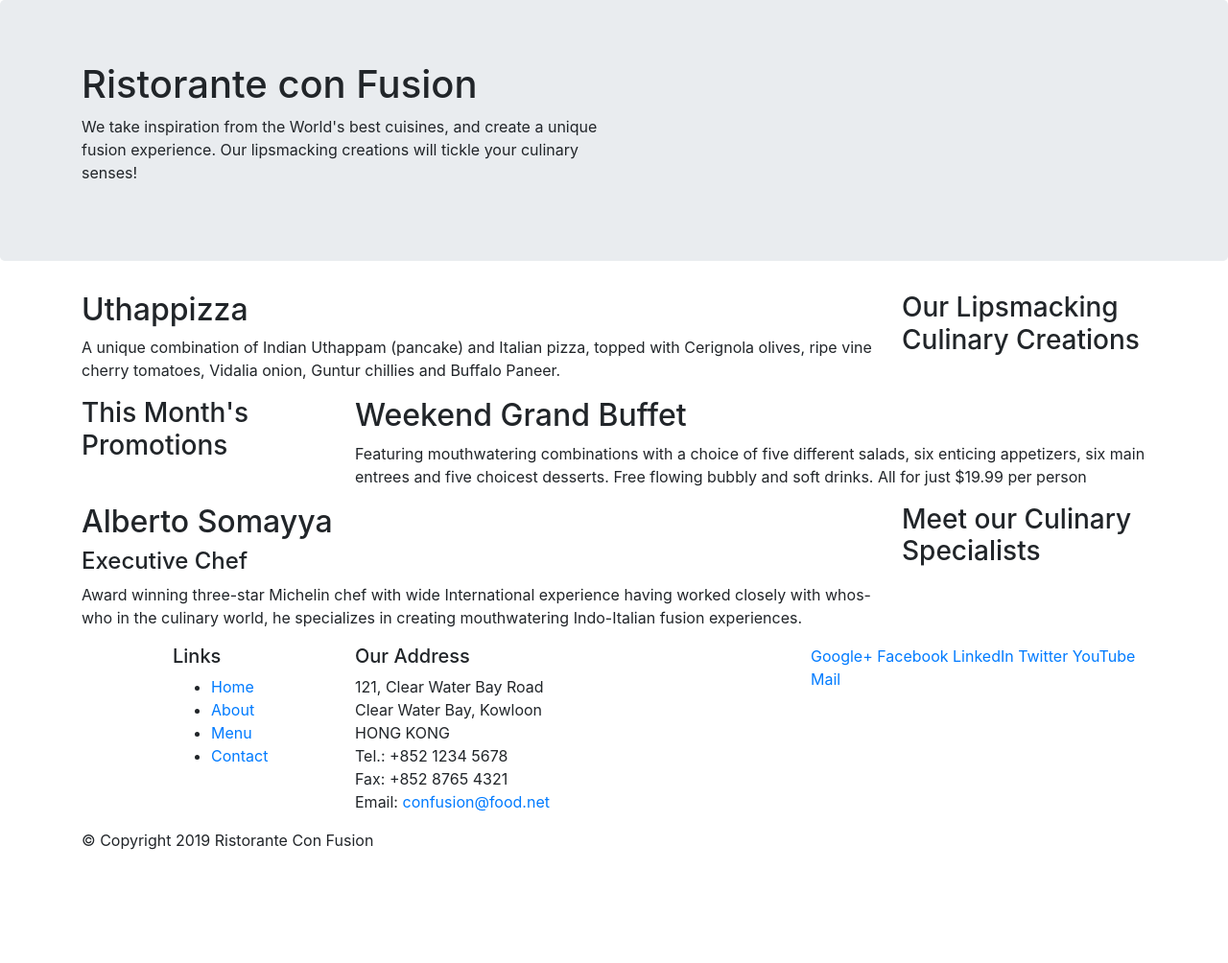
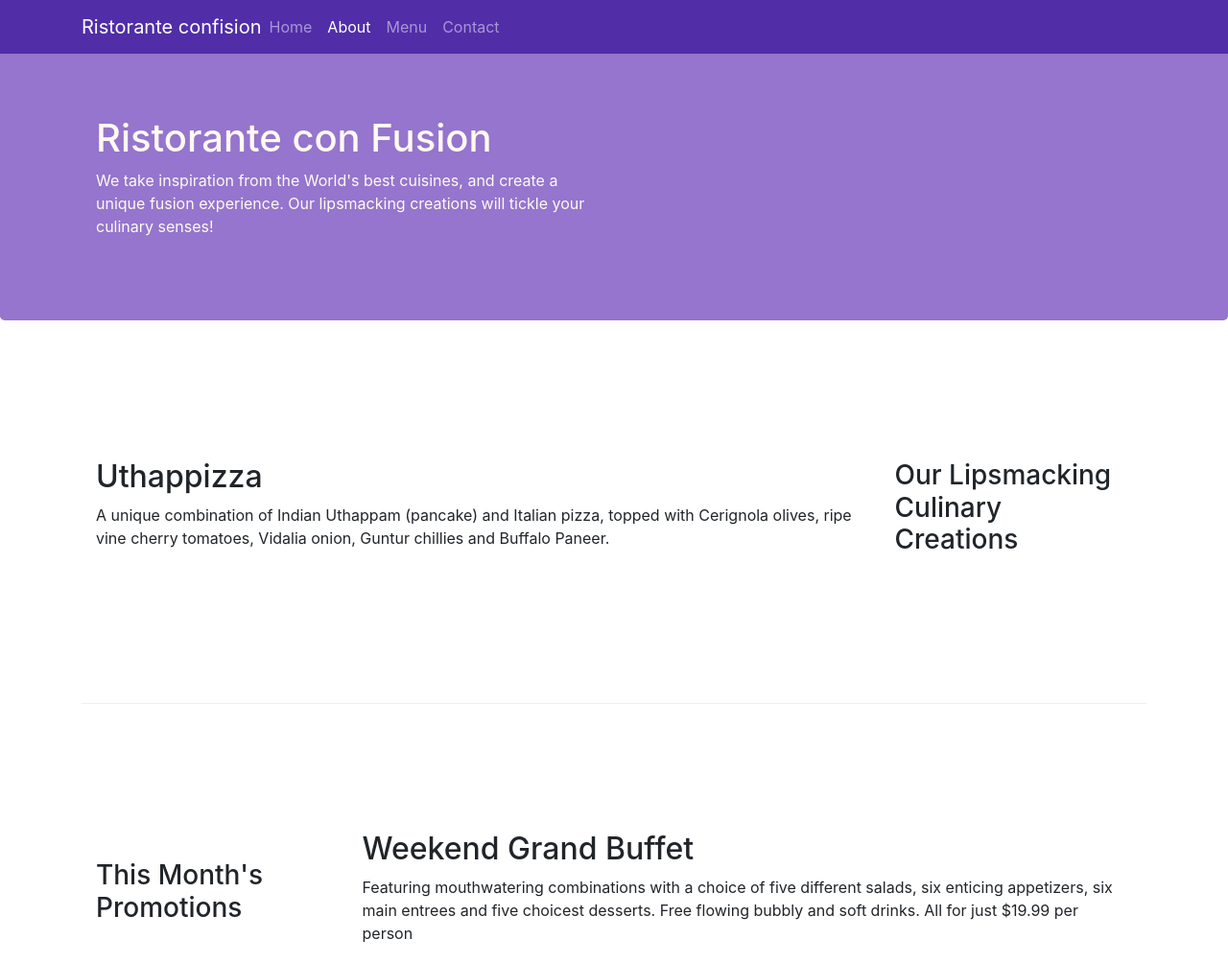
Before and after one commit to pogrebniakroman/bootstrap, a website: page index.html in a window 1280 px wide. Shown: the top 1004 px of the page at 96% size. Before the commit the page ends 904 px from the top, so only its background shows below. Drawn offline with nearby package versions, Linux system fonts and the light colour scheme.

Commit message:
Media and Image

```diff
--- /dev/null
+++ b/css/styles.css
@@ -0,0 +1,43 @@
+.row-header{
+    margin: 0px auto;
+    padding: 0px auto;
+
+}
+.row-content{
+    margin: 0px;
+    padding: 50px 0px 50px 0px;
+    border-bottom: 1px ridge;
+    min-height: 400px;
+}
+
+.footer{
+    background-color: aquamarine;
+    margin: 0px auto;
+    padding: 20px 0px 20px 0px;
+}
+.jumbotron{
+    padding: 70px 30px 70px 30px;
+    margin: 0px auto;
+    background: #9575cd;
+    color: floralwhite;
+}
+.address {
+    font-size: 80%;
+    margin: 0px;
+    color: #0f0f0f;
+
+}
+.row-content-h{
+    margin: 0px;
+    padding: 50px 0px 50px 0px;
+
+    min-height: 400px;
+}
+body{
+    padding: 50px 0px 0px 0px;
+    z-index: 0;
+}
+
+.navbar-dark{
+    background-color: #512da8 ;
+}
--- a/index.html
+++ b/index.html
@@ -9,13 +9,31 @@
 
        <!-- Bootstrap CSS -->
        <link rel="stylesheet" href="node_modules/bootstrap/dist/css/bootstrap.min.css">
+       <link rel="stylesheet" href="css/styles.css">
 </head>
 
 <body>
+    <nav class="navbar navbar-dark navbar-expand-sm fixed-top ">
+        <div class="container">
+            <button class="navbar-toggler" type="button" data-toggle="collapse" data-target="#Navbar"">
+            <span class="navbar-toggler-icon"></span>
+            </button>
+            <a class="navbar-brand mr-auto" href="./index.html">Ristorante confision</a>
+            <div class="collapse navbar-collapse" id="Navbar">
+                <ul class="navbar-nav mr-auto">
+                    <li class="nav-item "><a class="nav-link" href="./index.html">Home</a></li>
+                    <li class="nav-item active"><a class="nav-link" href="./aboutus.html">About</a></li>
+                    <li class="nav-item"><a class="nav-link" href="#">Menu</a></li>
+                    <li class="nav-item"><a class="nav-link" href="#">Contact</a></li>
+                </ul>
+            </div>
+
+        </div>
+    </nav>
 
     <header class="jumbotron">
         <div class="container">
-            <div class="row">
+            <div class="row row-header">
                 <div class="col-12 col-sm-6">
                     <h1>Ristorante con Fusion</h1>
                     <p>We take inspiration from the World's best cuisines, and create a unique fusion experience. Our lipsmacking creations will tickle your culinary senses!</p>
@@ -27,7 +45,7 @@
     </header>
 
     <div class="container" >
-        <div class="row">
+        <div class="row row-content align-items-center">
             <div class="col-12 col-sm-4 order-sm-last col-md-3" >
                 <h3>Our Lipsmacking Culinary Creations</h3>
             </div>
@@ -38,7 +56,7 @@
         </div>
 
 
-        <div class="row">
+        <div class="row row-content align-items-center">
             <div class="col-12 col-sm-4  col-md-3">
                 <h3>This Month's Promotions</h3>
             </div>
@@ -48,7 +66,7 @@
             </div>
         </div>
 
-        <div class="row">
+        <div class="row row-content align-items-center">
             <div class="col-12 col-sm-4 order-sm-last col-md-3">
                 <h3>Meet our Culinary Specialists</h3>
             </div>
@@ -60,14 +78,14 @@
         </div>
     </div>
 
-    <footer>
+    <footer class="footer">
         <div class="container">
             <div class="row">
                 <div class="col-4 offset-1 col-sm-2">
                     <h5>Links</h5>
-                    <ul>
-                        <li><a href="#">Home</a></li>
-                        <li><a href="#">About</a></li>
+                    <ul class="list-unstyled">
+                        <li><a href="./index.html">Home</a></li>
+                        <li><a href="./aboutus.html">About</a></li>
                         <li><a href="#">Menu</a></li>
                         <li><a href="#">Contact</a></li>
                     </ul>
@@ -83,8 +101,8 @@
 		              Email: <a href="mailto:confusion@food.net">confusion@food.net</a>
 		           </address>
                 </div>
-                <div class="col-12 col-sm-4">
-                    <div>
+                <div class="col-12 col-sm-4 align-self-center">
+                    <div class="text-center">
                         <a href="http://google.com/+">Google+</a>
                         <a href="http://www.facebook.com/profile.php?id=">Facebook</a>
                         <a href="http://www.linkedin.com/in/">LinkedIn</a>
@@ -94,7 +112,7 @@
                     </div>
                 </div>
            </div>
-           <div class="row">
+           <div class="row justify-content-center">
                 <div class="col-auto">
                     <p>© Copyright 2019 Ristorante Con Fusion</p>
                 </div>
```
Also changed, not shown: aboutus.html (added, +128 -0 lines), index2.html (deleted).
